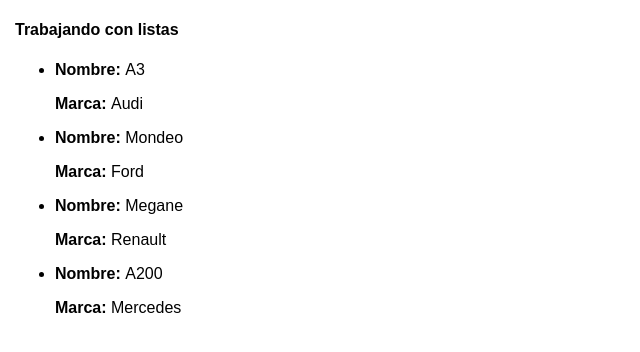
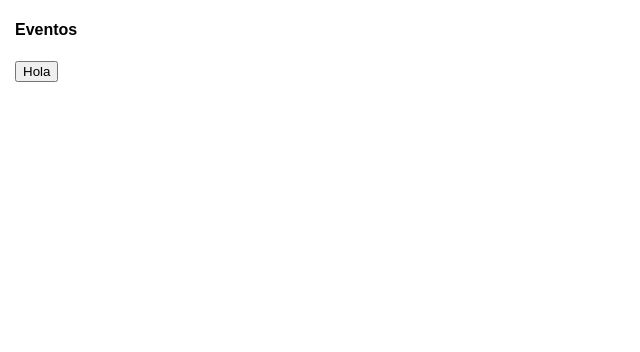
Before and after one commit to nechuba93/aprendereact, a React (Create React App) app: page / in a window 1280 px wide. Shown: the top 352 px of the page, without its empty margins (0-640 px from the left). Built offline with nearby package versions, Linux system fonts and the light colour scheme.

Commit message:
6:32 Evento onClick

```diff
--- a/src/App.js
+++ b/src/App.js
@@ -1,37 +1,14 @@
 import React, { Component } from 'react';
 import cars from './data/cars.json'
 import './App.css';
-
-class CarItem extends Component {
-  render() {
-    const { car } = this.props
-
-    return (
-      <li key={car.id}>
-        <p><strong>Nombre: </strong>{car.name}</p>
-        <p><strong>Marca: </strong>{car.company}</p>
-      </li>
-    )
-  }
-
-}
-
 
 class App extends Component {
   render() {
 
     return (
       <div className="App">
-        <h4>Trabajando con listas</h4>
-        <ul>
-          {
-            cars.map(car => {
-              return (
-               <CarItem car={car} />
-              )
-            })
-          }
-        </ul>
+        <h4>Eventos</h4>
+        <button onClick={() => alert('hola')}>Hola</button>
       </div>
     );
   }
```
